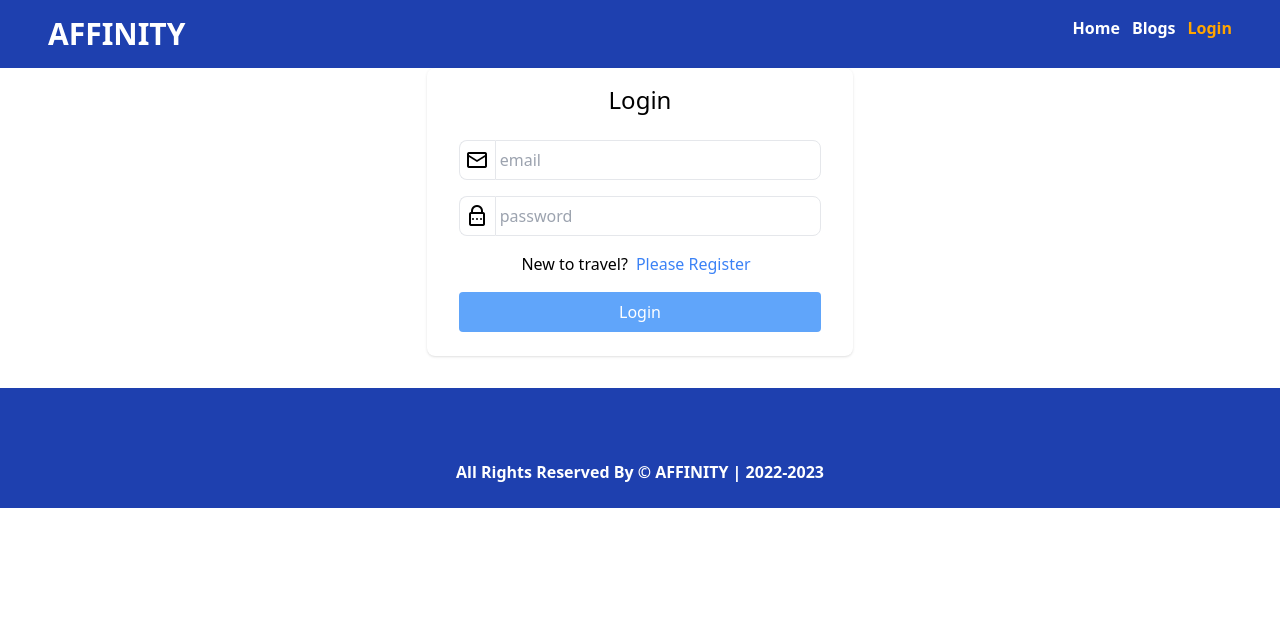
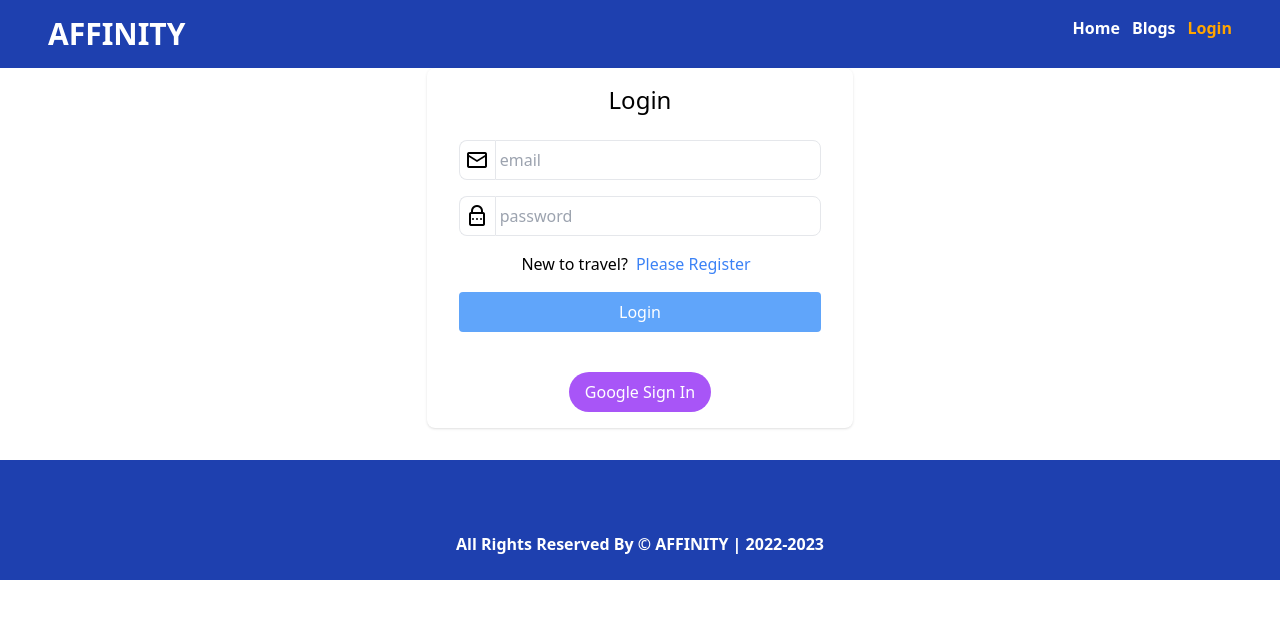
Before and after one commit to ador27/warehouse-management, a React (Create React App) app: page /Login in a window 1280 px wide. Shown: the top 618 px of the page. Built offline with nearby package versions, Linux system fonts and the light colour scheme.

Commit message:
social login added

```diff
--- a/src/Components/Login/Login/Login.js
+++ b/src/Components/Login/Login/Login.js
@@ -4,6 +4,7 @@ import { Link, useLocation, useNavigate } from 'react-router-dom';
 import auth from '../../../Firebase/firebase.init';
 import mail from '../../../Images/icons/mail.png'
 import password from '../../../Images/icons/password.png'
+import SocialLogin from '../SocialLogin/SocialLogin';
 
 const Login = () => {
     const emailRef = useRef('');
@@ -79,10 +80,8 @@ const Login = () => {
                     </p>
                     <button type='submit' value="button" className="px-4 py-2 rounded bg-blue-400 text-white hover:bg-blue-700 my-4 w-full" >Login</button>
                 </div>
+                <SocialLogin></SocialLogin>
             </form>
-
-
-
 
         </div>
     );
--- a/src/Components/Login/Register/Register.js
+++ b/src/Components/Login/Register/Register.js
@@ -5,6 +5,7 @@ import password from '../../../Images/icons/password.png';
 import { Link, useNavigate } from 'react-router-dom';
 import { useCreateUserWithEmailAndPassword, useUpdateProfile } from 'react-firebase-hooks/auth';
 import auth from '../../../Firebase/firebase.init';
+import SocialLogin from '../SocialLogin/SocialLogin';
 
 
 const Register = () => {
@@ -75,7 +76,7 @@ const Register = () => {
                 <p>Already have an account?
                     <Link to="/login" className=' text-blue-500 no-underline mx-2'>Please Login</Link>
                 </p>
-
+                <SocialLogin></SocialLogin>
             </form>
 
         </div>
```
